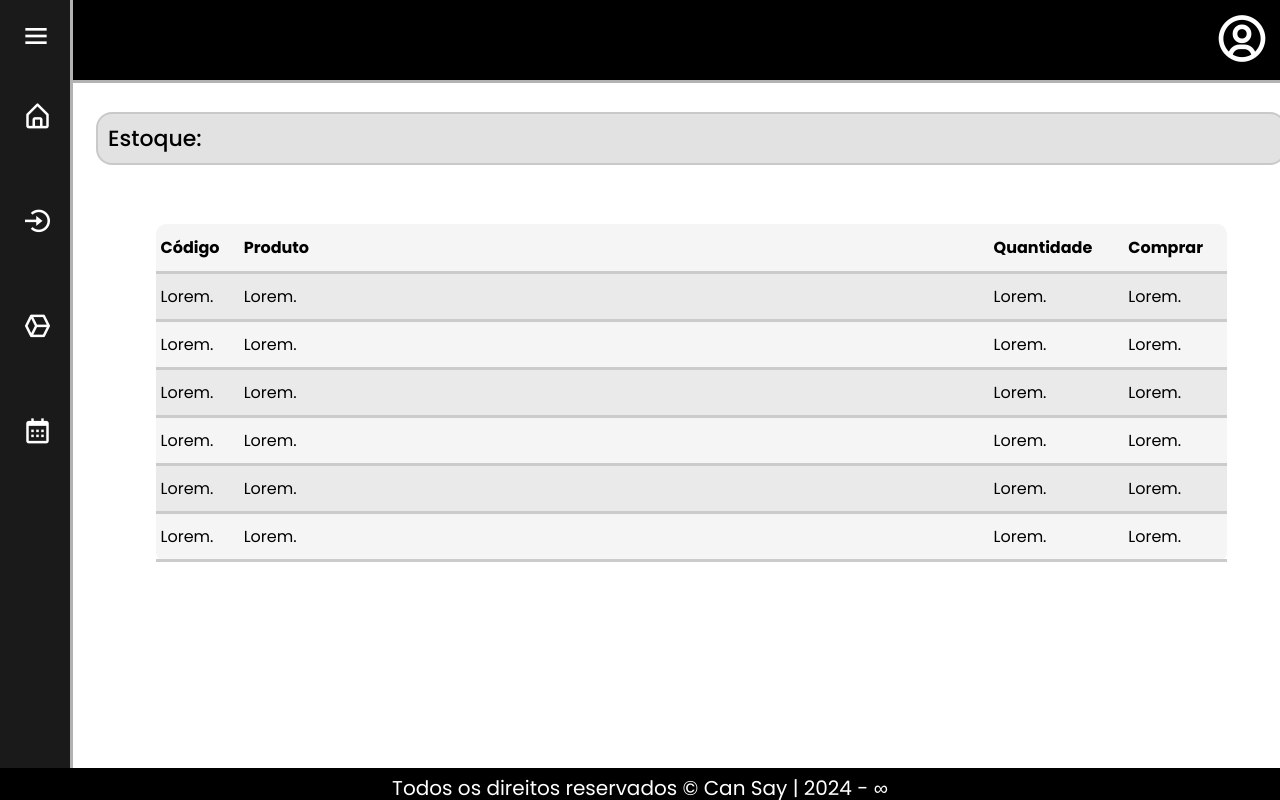
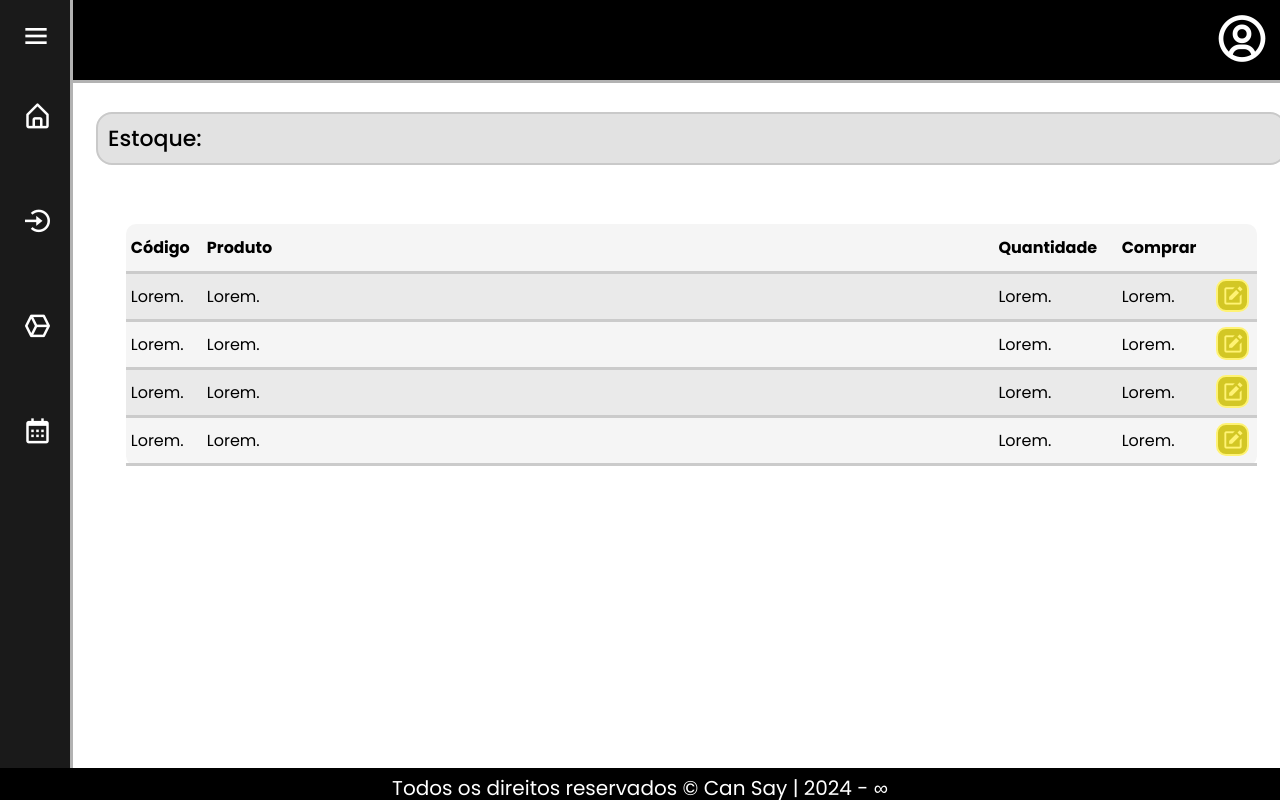
Before and after one commit to RenazCallegari/projeto_integrador, a PHP site: page /estoque.html in a window 1280 px wide. Run offline with PHP 8.4, Linux system fonts and the light colour scheme.

Commit message:
Mudanças de estruturação na pagina de cadastro + implementação do botão de alteração de dados na pagina de estoque (ainda sem funcionalidade) + mudanças no popup de logoff na pagina home e demais paginas

```diff
--- a/estoque.html
+++ b/estoque.html
@@ -89,42 +89,35 @@
                     <th style="width: 70%;">Produto</th>
                     <th>Quantidade</th>
                     <th>Comprar</th>
+                    <th></th>
                 </tr>
                 <tr>
                     <td>Lorem.</td>
                     <td>Lorem.</td>
                     <td>Lorem.</td>
                     <td>Lorem.</td>
+                    <td><a href=""><i class='bx bxs-edit' ></i></a></td>
                 </tr>
                 <tr>
                     <td>Lorem.</td>
                     <td>Lorem.</td>
                     <td>Lorem.</td>
                     <td>Lorem.</td>
+                    <td><a href=""><i class='bx bxs-edit' ></i></a></td>
                 </tr>
                 <tr>
                     <td>Lorem.</td>
                     <td>Lorem.</td>
                     <td>Lorem.</td>
                     <td>Lorem.</td>
+                    <td><a href=""><i class='bx bxs-edit' ></i></a></td>
                 </tr>
                 <tr>
                     <td>Lorem.</td>
                     <td>Lorem.</td>
                     <td>Lorem.</td>
                     <td>Lorem.</td>
-                </tr>
-                <tr>
-                    <td>Lorem.</td>
-                    <td>Lorem.</td>
-                    <td>Lorem.</td>
-                    <td>Lorem.</td>
-                </tr>
-                <tr>
-                    <td>Lorem.</td>
-                    <td>Lorem.</td>
-                    <td>Lorem.</td>
-                    <td>Lorem.</td>
+                    <td><a href=""><i class='bx bxs-edit' ></i></a></td>
                 </tr>
             </table>
 
--- a/style.css
+++ b/style.css
@@ -799,7 +805,7 @@ ul li.item-menu a .icon > i {
 }
 
 table {
-    width: 90%;
+    width: 95%;
     height: 50vh;
     background-color: whitesmoke;
     margin-top: -3rem;
@@ -820,6 +826,24 @@ table, th, td {
     padding-left: 5px;
     text-align: start;
 }
+
+.bxs-edit {
+    background-color: #d3c725;
+    border:solid 2px #fff374;
+    color: #fff374;
+    padding: 3px;
+    font-size: 23px;
+    border-radius: 10px;
+    transition: .2s ease;
+}
+
+.bxs-edit:hover {
+    background-color: #fff374;
+    border:solid 2px #fff374;
+    color: #d3c725;
+    box-shadow: 0 0 10px #fff374;
+}
+
 
 
 
```
Also changed, not shown: other parts of style.css (+27 -10 lines), cadastro.html (+16 -14 lines).
